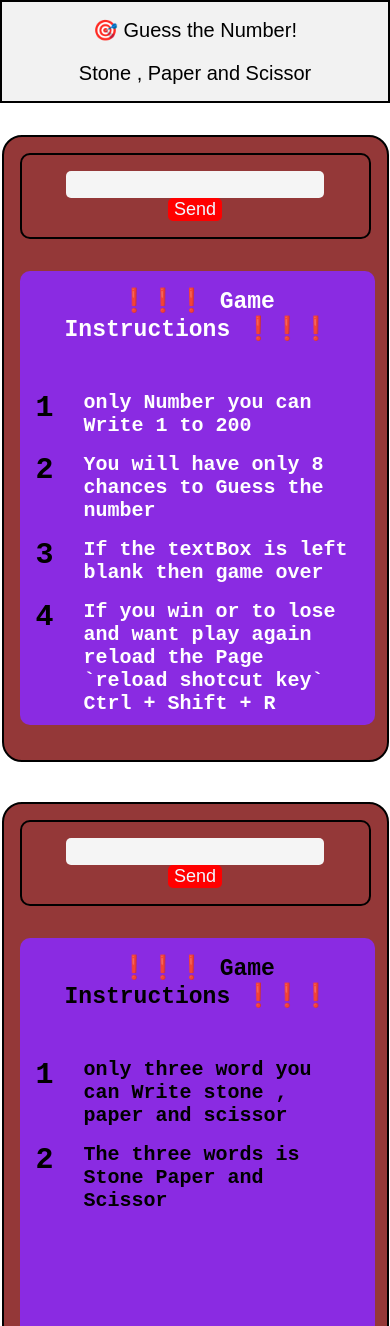
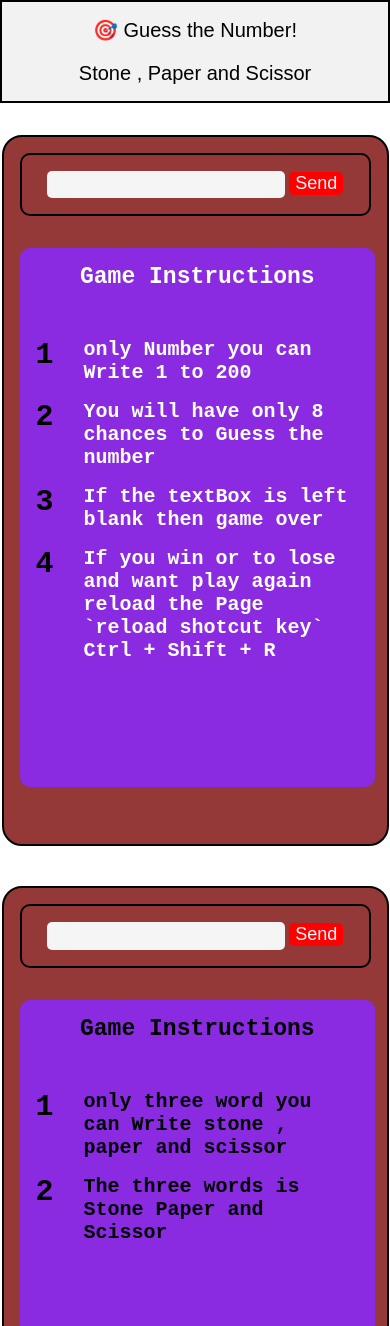
Before and after one commit to Mohammadaamir284/Local-Games, a plain HTML site: page index.html in a window 390 px wide. Shown: the top 1326 px of the page. Drawn offline with Linux system fonts and the light colour scheme.

Commit message:
Updated index/game2 files

```diff
--- a/game2.css
+++ b/game2.css
@@ -6,17 +6,18 @@
 
     .num {
         width: 90vw;
+        height: 80vh;
     }
 
     .text {
         text-align: center;
         width: 83vw;
-        height: 50vh;
+        height: 60vh;
 
     }
 
     .inp {
-        width: 65vw;
+        width: 60vw;
     }
 
     .inin {
@@ -25,17 +26,18 @@
 
     .spc {
         width: 90vw;
+        height: 80vh;
     }
 
     .text1 {
         text-align: center;
         width: 83vw;
-        height: 50vh;
+        height: 60vh;
 
     }
 
     .inp1 {
-        width: 65vw;
+        width: 60vw;
     }
 
     .inin {
@@ -46,7 +48,9 @@
         font-weight:900 ;
         font-size: 30px;
     }
-
+    .viz{
+        display: none;
+    }
 }
 
 @media only screen and (max-width: 500px) {
--- a/index.html
+++ b/index.html
@@ -30,7 +30,7 @@
             </div>
             <div id="me2" class="text">
                 <div class="in">
-                    <div class="inin">❗❗❗ Game Instructions ❗❗❗</div>
+                    <div class="inin"><span class="viz">❗❗❗</span> Game Instructions <span class="viz">❗❗❗</span></div>
                     <div class="fin"> <span>1</span>
                         <div class="ininin"> only Number you can Write  1 to 200</div>
                     </div>
@@ -60,7 +60,7 @@
 
             <div id="me" class="text1">
                 <div class="in">
-                    <div class="inin">❗❗❗ Game Instructions ❗❗❗</div>
+                    <div class="inin"><span class="viz">❗❗❗</span> Game Instructions <span class="viz">❗❗❗</span></div>
                     <div class="fin"> <span>1</span>
                         <div class="ininin"> only three word you can Write  stone , paper and scissor</div>
                     </div>
```
